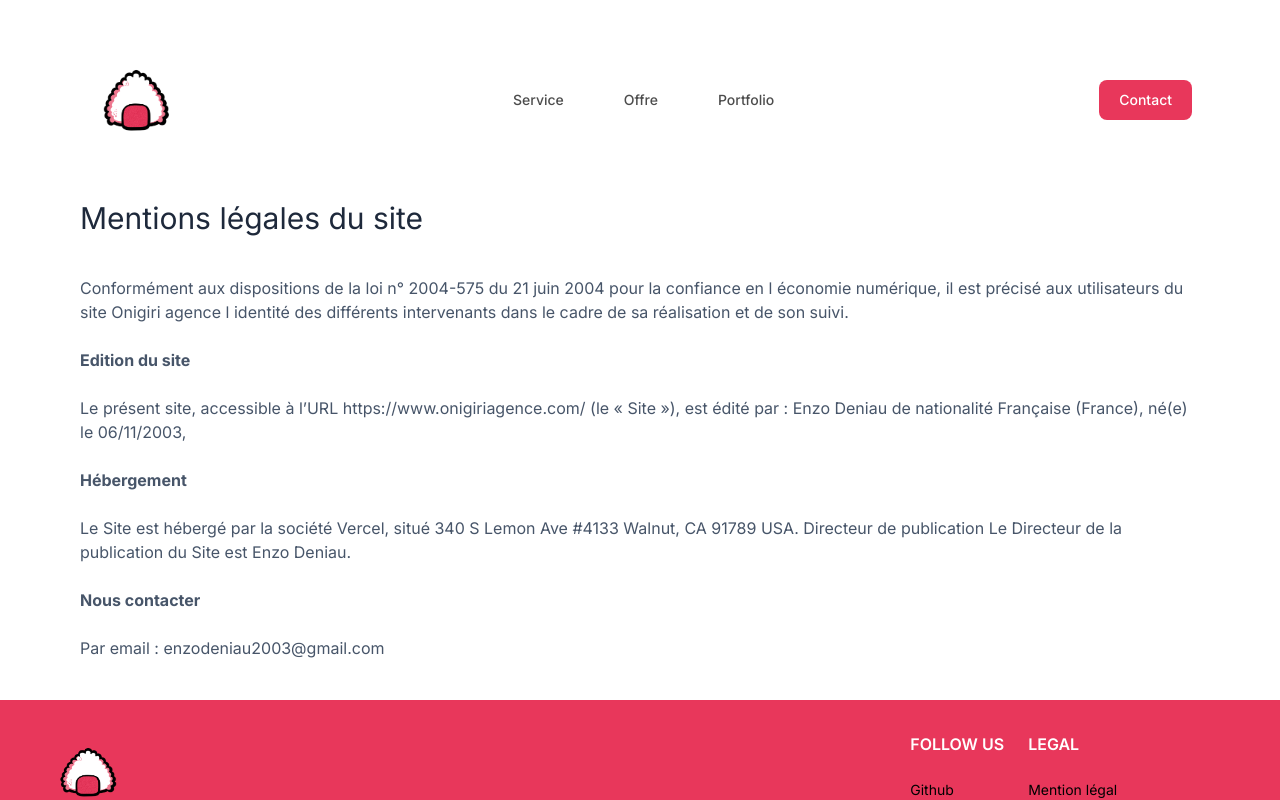
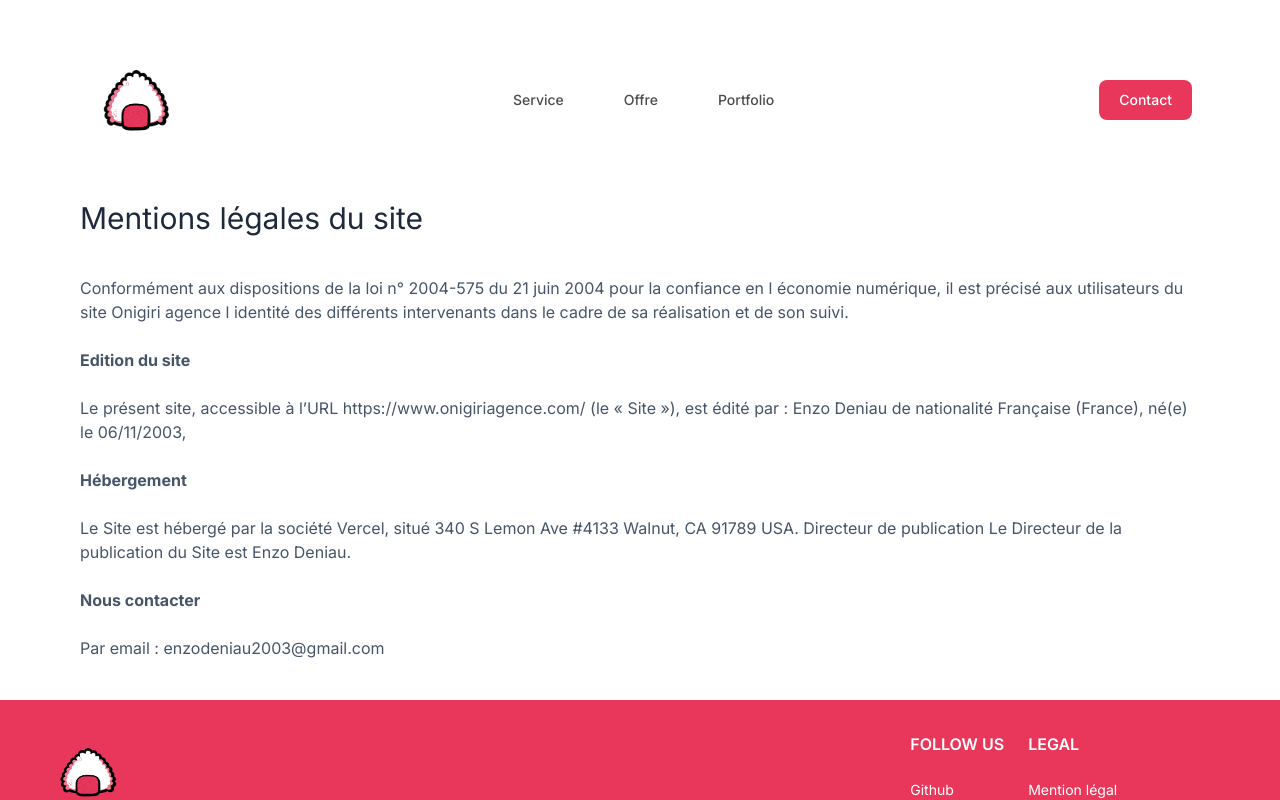
Before and after one commit to Enzdo/OnigiriAgence, a Next.js app: page /mention-legal in a window 1280 px wide. Shown: the top 800 px of the page. Built offline with nearby package versions, Linux system fonts and the light colour scheme.

Commit message:
Update footer.js

```diff
--- a/src/components/footer.js
+++ b/src/components/footer.js
@@ -31,15 +31,15 @@ export default function Footer() {
                   <h2 class="mb-6 text-base font-semibold  uppercase text-white">Follow us</h2>
                   <ul class="text-salte-200 text-sm">
                       <li class="mb-4">
-                          <a href="https://github.com/enzdo" class="hover:underline ">Github</a>
+                          <a href="https://github.com/enzdo" class="hover:underline text-white  ">Github</a>
                       </li>
                   </ul>
               </div>
               <div>
-                  <h2 class="mb-6 text-base font-semibold  uppercase text-white">Legal</h2>
+                  <h2 class="mb-6 text-base font-semibold  uppercase text-white ">Legal</h2>
                   <ul class="text-salte-200 text-sm">
                       <li class="mb-4">
-                          <a href="/mention-legal" class="hover:underline">Mention légal</a>
+                          <a href="/mention-legal" class="hover:underline text-white ">Mention légal</a>
                       </li>
                   </ul>
               </div>
```
